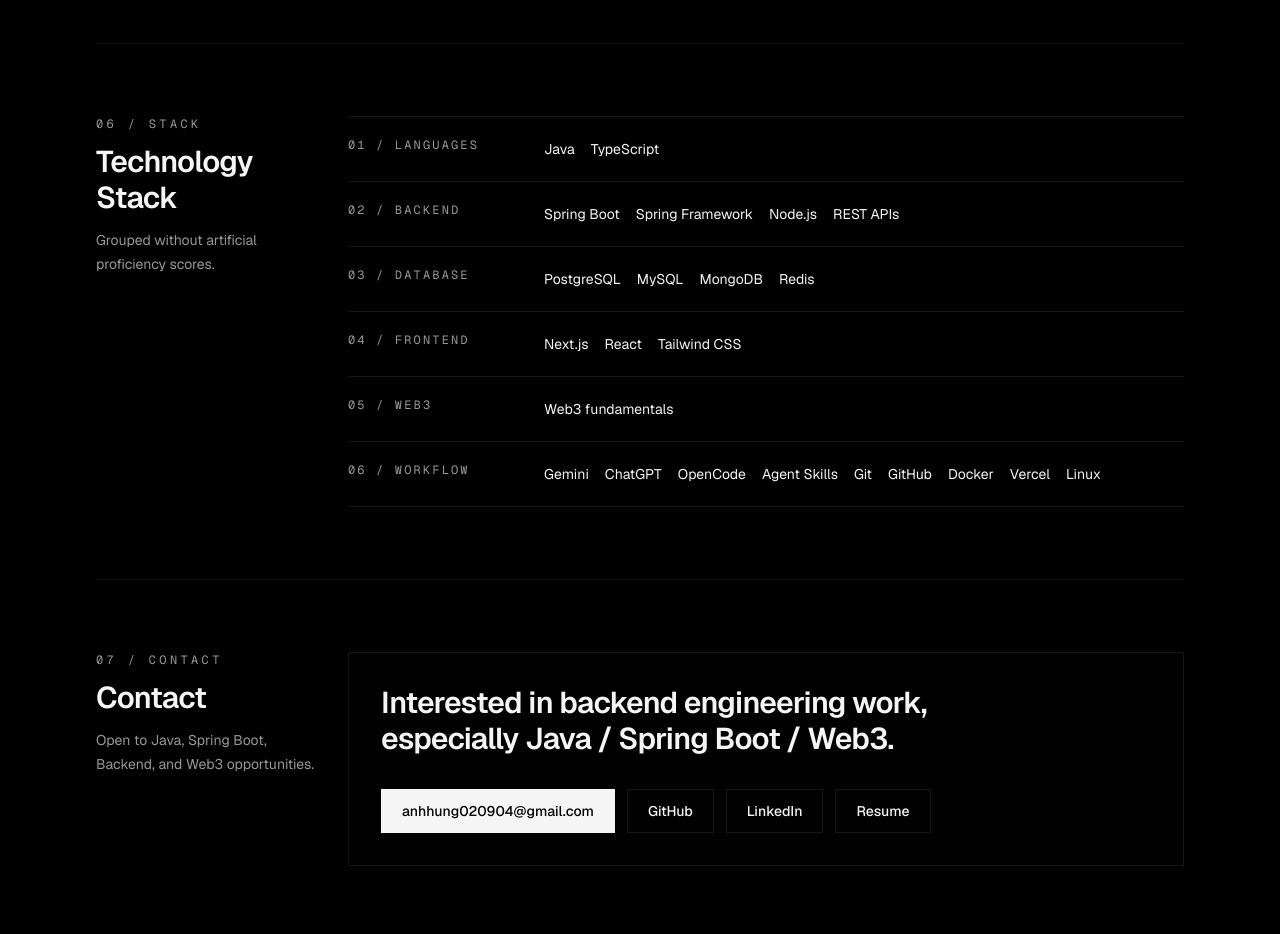
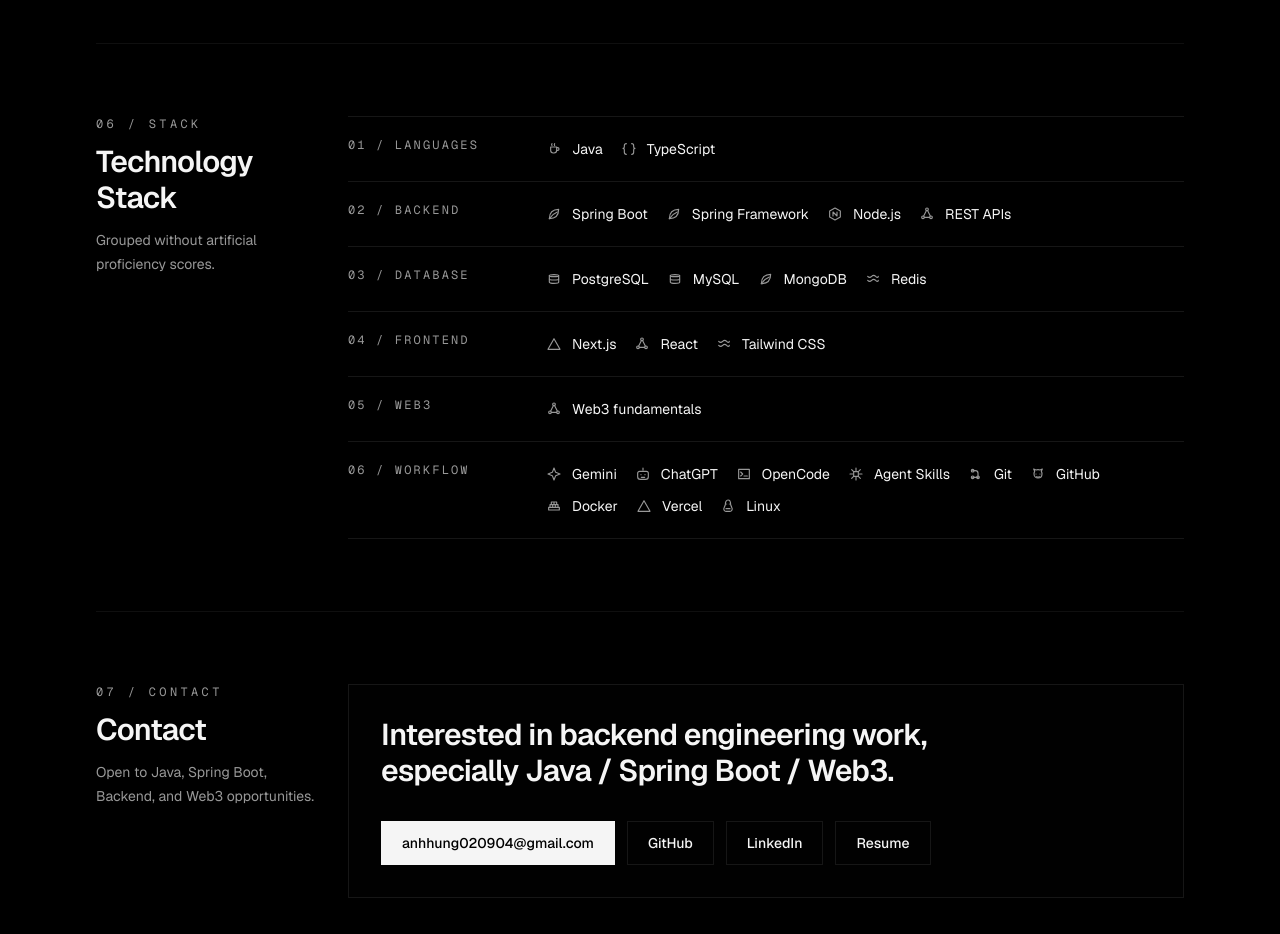
Before and after one commit to DarqPL/hungportfolio, a Next.js app: page / in a window 1280 px wide. Shown: the part 1400-2334 px from the top of the page. Built offline with nearby package versions, Linux system fonts and the light colour scheme; no server answers.

Commit message:
feat: add stack technology icons

```diff
--- a/src/components/sections/stack-section.tsx
+++ b/src/components/sections/stack-section.tsx
@@ -1,4 +1,5 @@
 import { Section } from "@/components/layout/section";
+import { StackIcon } from "@/components/stack/stack-icon";
 import { stackGroups } from "@/data/stack";
 
 export function StackSection() {
@@ -21,8 +22,9 @@
             </h3>
             <ul className="flex flex-wrap gap-x-4 gap-y-2">
               {group.items.map((item) => (
-                <li key={item} className="text-sm leading-6 text-foreground">
-                  {item}
+                <li key={item.name} className="group inline-flex items-center gap-2 text-sm leading-6 text-foreground">
+                  <StackIcon icon={item.icon} label={item.name} />
+                  <span>{item.name}</span>
                 </li>
               ))}
             </ul>
--- /dev/null
+++ b/src/components/stack/stack-icon.tsx
@@ -0,0 +1,131 @@
+import type { StackIconKey } from "@/data/stack";
+
+type StackIconProps = {
+  icon: StackIconKey;
+  label: string;
+};
+
+export function StackIcon({ icon, label }: StackIconProps) {
+  return (
+    <span
+      className="inline-grid size-5 shrink-0 place-items-center text-muted-foreground transition-colors group-hover:text-foreground"
+      aria-hidden="true"
+      title={label}
+    >
+      {icons[icon]}
+    </span>
+  );
+}
+
+const strokeProps = {
+  fill: "none",
+  stroke: "currentColor",
+  strokeLinecap: "round" as const,
+  strokeLinejoin: "round" as const,
+  strokeWidth: 1.7,
+};
+
+const icons: Record<StackIconKey, React.ReactNode> = {
+  agent: (
+    <svg viewBox="0 0 24 24" className="size-4">
+      <path {...strokeProps} d="M12 3v4M12 17v4M3 12h4M17 12h4" />
+      <path {...strokeProps} d="M8.5 8.5h7v7h-7z" />
+      <path {...strokeProps} d="m8.5 8.5-3-3M15.5 8.5l3-3M8.5 15.5l-3 3M15.5 15.5l3 3" />
+    </svg>
+  ),
+  bot: (
+    <svg viewBox="0 0 24 24" className="size-4">
+      <path {...strokeProps} d="M12 3v3M7 8h10a3 3 0 0 1 3 3v5a4 4 0 0 1-4 4H8a4 4 0 0 1-4-4v-5a3 3 0 0 1 3-3Z" />
+      <path {...strokeProps} d="M9 13h.01M15 13h.01M9.5 17h5" />
+    </svg>
+  ),
+  braces: (
+    <svg viewBox="0 0 24 24" className="size-4">
+      <path {...strokeProps} d="M8 4c-2 0-3 1-3 3v2c0 1.2-.8 2-2 2 1.2 0 2 .8 2 2v4c0 2 1 3 3 3" />
+      <path {...strokeProps} d="M16 4c2 0 3 1 3 3v2c0 1.2.8 2 2 2-1.2 0-2 .8-2 2v4c0 2-1 3-3 3" />
+    </svg>
+  ),
+  cat: (
+    <svg viewBox="0 0 24 24" className="size-4">
+      <path {...strokeProps} d="M7 8 5.5 4.5 9 6a8 8 0 0 1 6 0l3.5-1.5L17 8a7 7 0 0 1 1 3.5c0 4-2.7 6.5-6 6.5s-6-2.5-6-6.5A7 7 0 0 1 7 8Z" />
+      <path {...strokeProps} d="M9 12h.01M15 12h.01M10 16c1 .7 3 .7 4 0" />
+    </svg>
+  ),
+  cloud: (
+    <svg viewBox="0 0 24 24" className="size-4">
+      <path {...strokeProps} d="M7 18h10a4 4 0 0 0 .6-8 6 6 0 0 0-11.3 1.6A3.5 3.5 0 0 0 7 18Z" />
+    </svg>
+  ),
+  coffee: (
+    <svg viewBox="0 0 24 24" className="size-4">
+      <path {...strokeProps} d="M7 9h9v5a4 4 0 0 1-4 4h-1a4 4 0 0 1-4-4V9Z" />
+      <path {...strokeProps} d="M16 10h1.5a2 2 0 0 1 0 4H16M9 4c-.8 1-.8 2 0 3M13 4c-.8 1-.8 2 0 3" />
+    </svg>
+  ),
+  container: (
+    <svg viewBox="0 0 24 24" className="size-4">
+      <path {...strokeProps} d="M4 14h16v4H4zM6 10h4v4H6zM10 10h4v4h-4zM14 10h4v4h-4zM8 6h4v4H8zM12 6h4v4h-4z" />
+    </svg>
+  ),
+  database: (
+    <svg viewBox="0 0 24 24" className="size-4">
+      <path {...strokeProps} d="M5 7c0-2 14-2 14 0v10c0 2-14 2-14 0V7Z" />
+      <path {...strokeProps} d="M5 7c0 2 14 2 14 0M5 12c0 2 14 2 14 0" />
+    </svg>
+  ),
+  git: (
+    <svg viewBox="0 0 24 24" className="size-4">
+      <path {...strokeProps} d="M7 7h4a4 4 0 0 1 4 4v6" />
+      <path {...strokeProps} d="M7 17h8" />
+      <circle {...strokeProps} cx="7" cy="7" r="2" />
+      <circle {...strokeProps} cx="7" cy="17" r="2" />
+      <circle {...strokeProps} cx="15" cy="17" r="2" />
+    </svg>
+  ),
+  hexagon: (
+    <svg viewBox="0 0 24 24" className="size-4">
+      <path {...strokeProps} d="m12 3 8 4.5v9L12 21l-8-4.5v-9L12 3Z" />
+      <path {...strokeProps} d="M9 15V9l6 6V9" />
+    </svg>
+  ),
+  leaf: (
+    <svg viewBox="0 0 24 24" className="size-4">
+      <path {...strokeProps} d="M5 19c9 0 14-5 14-14C10 5 5 10 5 19Z" />
+      <path {...strokeProps} d="M5 19c3.5-5 7-8 12-10" />
+    </svg>
+  ),
+  linux: (
+    <svg viewBox="0 0 24 24" className="size-4">
+      <path {...strokeProps} d="M8 10c0-4 1.5-7 4-7s4 3 4 7l2 5c1 2-.5 5-3 5H9c-2.5 0-4-3-3-5l2-5Z" />
+      <path {...strokeProps} d="M10 9h.01M14 9h.01M9 16h6" />
+    </svg>
+  ),
+  network: (
+    <svg viewBox="0 0 24 24" className="size-4">
+      <circle {...strokeProps} cx="12" cy="5" r="2" />
+      <circle {...strokeProps} cx="6" cy="17" r="2" />
+      <circle {...strokeProps} cx="18" cy="17" r="2" />
+      <path {...strokeProps} d="m11 7-4 8M13 7l4 8M8 17h8" />
+    </svg>
+  ),
+  sparkle: (
+    <svg viewBox="0 0 24 24" className="size-4">
+      <path {...strokeProps} d="M12 3 14.5 9.5 21 12l-6.5 2.5L12 21l-2.5-6.5L3 12l6.5-2.5L12 3Z" />
+    </svg>
+  ),
+  terminal: (
+    <svg viewBox="0 0 24 24" className="size-4">
+      <path {...strokeProps} d="M4 5h16v14H4zM7 9l3 3-3 3M12 15h5" />
+    </svg>
+  ),
+  triangle: (
+    <svg viewBox="0 0 24 24" className="size-4">
+      <path {...strokeProps} d="M12 4 21 20H3L12 4Z" />
+    </svg>
+  ),
+  waves: (
+    <svg viewBox="0 0 24 24" className="size-4">
+      <path {...strokeProps} d="M4 8c2 2 4 2 6 0s4-2 6 0 4 2 4 0M4 14c2 2 4 2 6 0s4-2 6 0 4 2 4 0" />
+    </svg>
+  ),
+};
--- a/src/data/stack.ts
+++ b/src/data/stack.ts
@@ -1,48 +1,89 @@
+export type StackIconKey =
+  | "agent"
+  | "bot"
+  | "braces"
+  | "cat"
+  | "cloud"
+  | "coffee"
+  | "container"
+  | "database"
+  | "git"
+  | "hexagon"
+  | "leaf"
+  | "linux"
+  | "network"
+  | "sparkle"
+  | "terminal"
+  | "triangle"
+  | "waves";
+
+export type StackItem = {
+  name: string;
+  icon: StackIconKey;
+};
+
 export type StackGroup = {
   id: string;
   label: string;
-  items: string[];
+  items: StackItem[];
 };
 
 export const stackGroups: StackGroup[] = [
   {
     id: "languages",
     label: "Languages",
-    items: ["Java", "TypeScript"],
+    items: [
+      { name: "Java", icon: "coffee" },
+      { name: "TypeScript", icon: "braces" },
+    ],
   },
   {
     id: "backend",
     label: "Backend",
-    items: ["Spring Boot", "Spring Framework", "Node.js", "REST APIs"],
+    items: [
+      { name: "Spring Boot", icon: "leaf" },
+      { name: "Spring Framework", icon: "leaf" },
+      { name: "Node.js", icon: "hexagon" },
+      { name: "REST APIs", icon: "network" },
+    ],
   },
   {
     id: "database",
     label: "Database",
-    items: ["PostgreSQL", "MySQL", "MongoDB", "Redis"],
+    items: [
+      { name: "PostgreSQL", icon: "database" },
+      { name: "MySQL", icon: "database" },
+      { name: "MongoDB", icon: "leaf" },
+      { name: "Redis", icon: "waves" },
+    ],
   },
   {
     id: "frontend",
     label: "Frontend",
-    items: ["Next.js", "React", "Tailwind CSS"],
+    items: [
+      { name: "Next.js", icon: "triangle" },
+      { name: "React", icon: "network" },
+      { name: "Tailwind CSS", icon: "waves" },
+    ],
   },
   {
     id: "web3",
     label: "Web3",
-    items: ["Web3 fundamentals"],
+    items: [{ name: "Web3 fundamentals", icon: "network" }],
   },
   {
     id: "workflow",
     label: "Workflow",
     items: [
-      "Gemini",
-      "ChatGPT",
-      "OpenCode",
-      "Agent Skills",
-      "Git",
-      "GitHub",
-      "Docker",
-      "Vercel",
-      "Linux",
+      { name: "Gemini", icon: "sparkle" },
+      { name: "ChatGPT", icon: "bot" },
+      { name: "OpenCode", icon: "terminal" },
+      { name: "Agent Skills", icon: "agent" },
+      { name: "Git", icon: "git" },
+      { name: "GitHub", icon: "cat" },
+      { name: "Docker", icon: "container" },
+      { name: "Vercel", icon: "triangle" },
+      { name: "Linux", icon: "linux" },
     ],
   },
 ];
```
